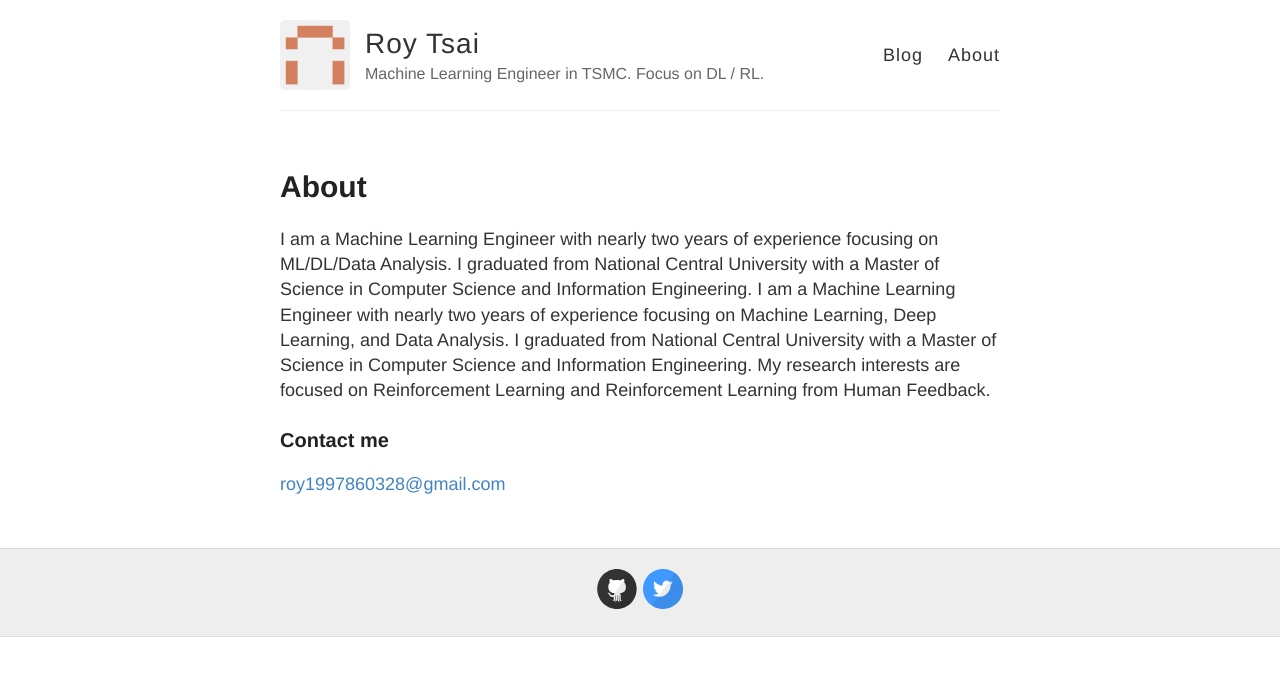
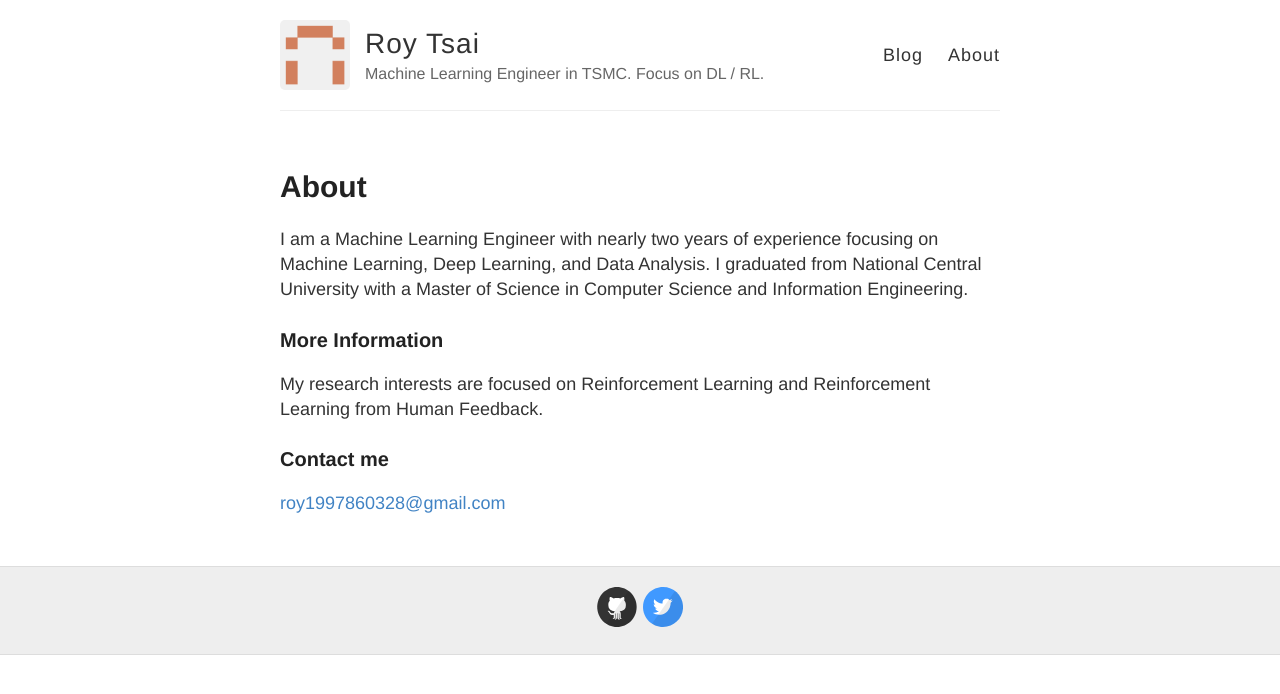
Before and after one commit to roy860328/roy860328.github.io, a Jekyll site: the page built from about.md, in a window 1280 px wide. Shown: the top 694 px of the page. Built offline with Jekyll 4.4.1, drawn with Linux system fonts in a browser that asks for light colours.

Commit message:
Update about.md

```diff
--- a/about.md
+++ b/about.md
@@ -4,8 +4,10 @@ title: About
 permalink: /about/
 ---
 
-I am a Machine Learning Engineer with nearly two years of experience focusing on ML/DL/Data Analysis. I graduated from National Central University with a Master of Science in Computer Science and Information Engineering.
+
 I am a Machine Learning Engineer with nearly two years of experience focusing on Machine Learning, Deep Learning, and Data Analysis. I graduated from National Central University with a Master of Science in Computer Science and Information Engineering.
+
+### More Information
 My research interests are focused on Reinforcement Learning and Reinforcement Learning from Human Feedback.
 
 ### Contact me
```
